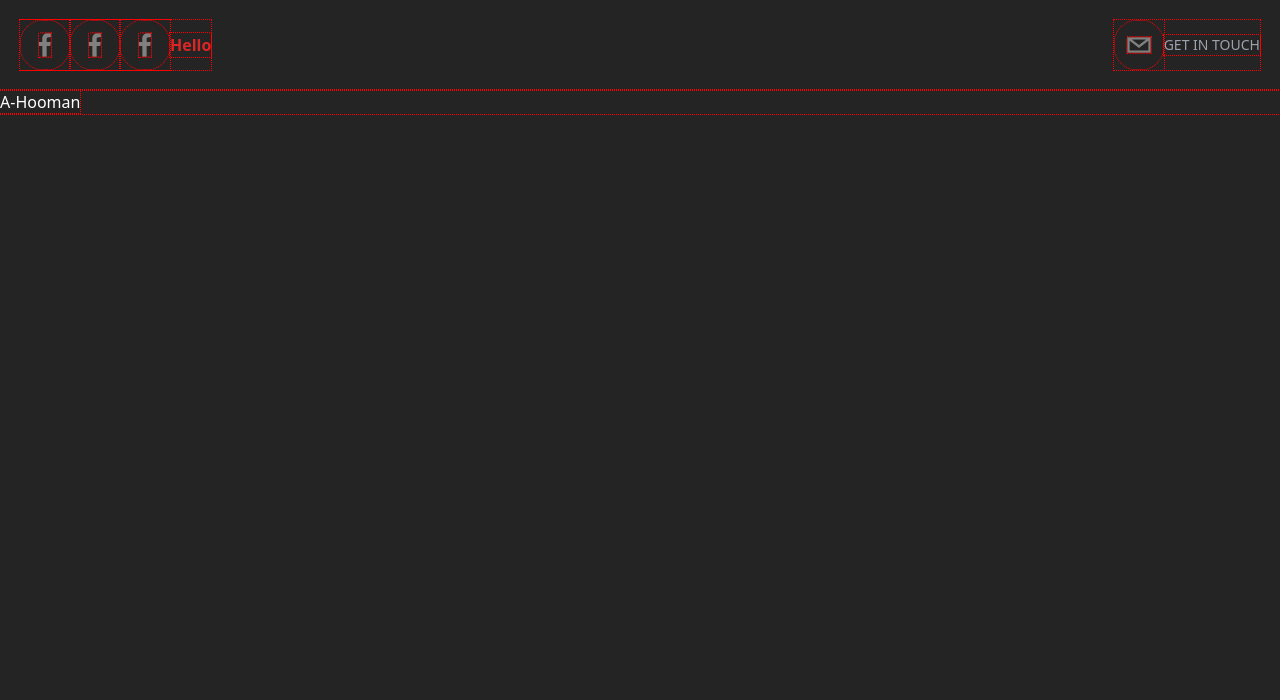
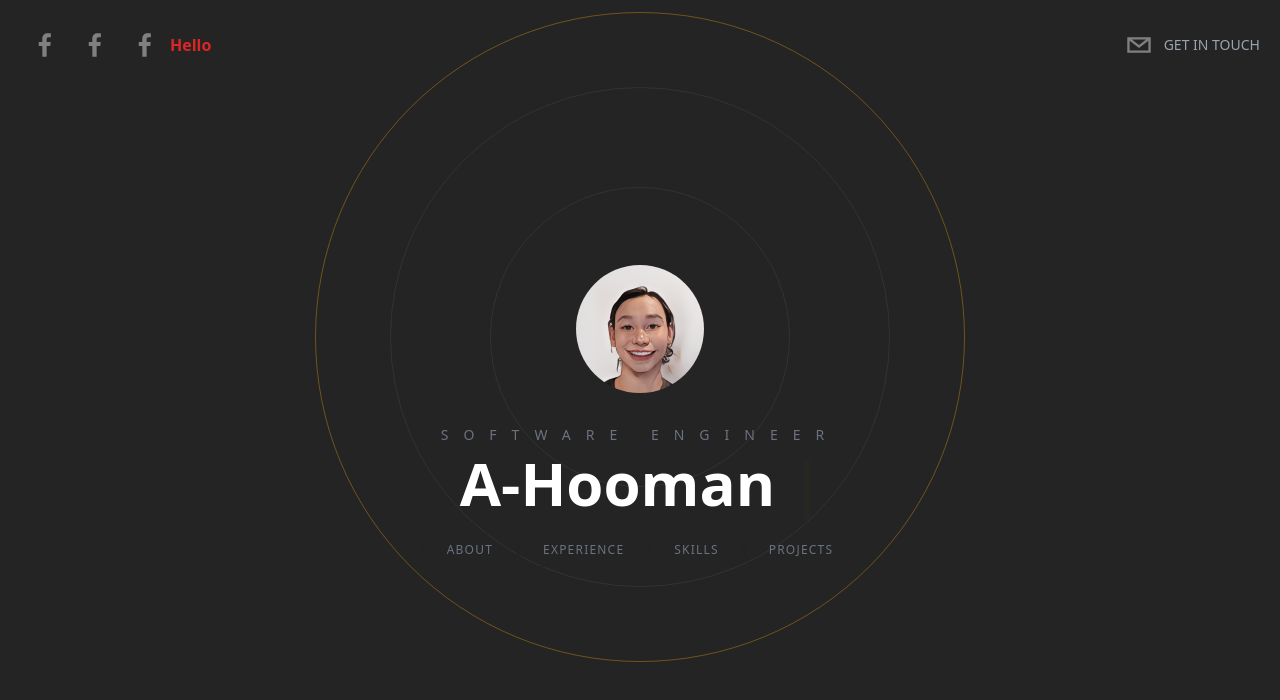
Before and after one commit to agsjorda/argie-portfolio, a Next.js app: page / in a window 1280 px wide. Shown: the top 700 px of the page. Built offline with nearby package versions, Linux system fonts and the light colour scheme.

Commit message:
added hero section

```diff
--- /dev/null
+++ b/components/BackgroundCircles.tsx
@@ -0,0 +1,29 @@
+import React from "react";
+import { motion } from "framer-motion";
+
+type Props = {};
+
+const BackgroundCircles = (props: Props) => {
+	return (
+		<motion.div
+			initial={{ opacity: 0 }}
+			animate={{
+				scale: [1, 2, 2, 3, 1],
+				opacity: [0.1, 0.2, 0.4, 0.8, 0.1, 1.0],
+				rotate: [120, 0],
+				borderRadius: ["20%", "30%", "50%", "80%", "20%"],
+			}}
+			transition={{ duration: 2.5 }}
+			className="relative flex justify-center items-center"
+		>
+			<div className="absolute border border-[#333333] rounded-full h-[200px] w-[200px] mt-52 animate-ping" />
+			<div className="absolute border border-[#333333] rounded-full h-[300px] w-[300px] mt-52 " />
+			<div className="absolute border border-[#333333] rounded-full h-[500px] w-[500px] mt-52 " />
+			<div className="absolute border border-[#f7ab0a] rounded-full h-[650px] w-[650px] opacity-20 mt-52 animate-pulse " />
+			<div className="absolute border border-[#333333] rounded-full h-[800px] w-[800px] mt-52 animate-ping" />
+			<div />
+		</motion.div>
+	);
+};
+
+export default BackgroundCircles;
--- a/components/Hero.tsx
+++ b/components/Hero.tsx
@@ -1,5 +1,10 @@
 import React from "react";
 import { useTypewriter, Cursor } from "react-simple-typewriter";
+import { images } from "../constants";
+import Image from "next/image";
+
+import BackgroundCircles from "./BackgroundCircles";
+import Link from "next/link";
 
 type Props = {};
 
@@ -14,11 +19,41 @@
 		delaySpeed: 2000,
 	});
 	return (
-		<div>
-			<h1>
-				<span>{text}</span>
-				<Cursor cursorColor="#f7ab0a" />
-			</h1>
+		<div className="h-screen flex flex-col space-y-8 items-center justify-center text-center overflow-hidden">
+			<BackgroundCircles />
+			<Image
+				className="relative rounded-full h-32 w-32 mx-auto object-cover"
+				src={images.profile2}
+				alt="Picture of the author"
+				// width={500} automatically provided
+				// height={500} automatically provided
+				// blurDataURL="data:..." automatically provided
+				// placeholder="blur" // Optional blur-up while loading
+			/>
+			<div className="z-20">
+				<h2 className="text-sm uppercase text-gray-500 pb-2 tracking-[15px]">
+					Software Engineer
+				</h2>
+
+				<h1 className="text-5xl lg:text-6xl font-semibold px-10">
+					<span className="mr-3">{text}</span>
+					<Cursor cursorColor="#f7ab0a" />
+				</h1>
+				<div className="pt-5">
+					<Link href="#about">
+						<button className="heroButton">About</button>
+					</Link>
+					<Link href="#experience">
+						<button className="heroButton">Experience</button>
+					</Link>
+					<Link href="#skills">
+						<button className="heroButton">Skills</button>
+					</Link>
+					<Link href="#projects">
+						<button className="heroButton">Projects</button>
+					</Link>
+				</div>
+			</div>
 		</div>
 	);
 };
--- /dev/null
+++ b/constants/images.js
@@ -0,0 +1,4 @@
+import profile from "../public/assets/profile.png";
+import profile2 from "../public/assets/profile2.png";
+
+export default { profile, profile2 };
--- /dev/null
+++ b/constants/index.js
@@ -0,0 +1 @@
+export { default as images } from "./images";
--- a/pages/index.tsx
+++ b/pages/index.tsx
@@ -8,14 +8,14 @@
 
 export default function Home() {
 	return (
-		<div className="bg-[rgb(36,36,36)] text-white h-screen">
+		<div className="bg-[rgb(36,36,36)] text-white h-screen snap-y snap-mandatory overflow-scroll z-0">
 			<Head>
 				<title>Arthur&apos;s Portfolio</title>
 			</Head>
 
 			{/* Header */}
 			<Header />
-			<section id="hero">
+			<section id="hero" className="snap-center">
 				<Hero />
 			</section>
 			{/* Hero */}
--- a/styles/globals.css
+++ b/styles/globals.css
@@ -2,6 +2,8 @@
 @tailwind components;
 @tailwind utilities;
 
-*{
-  outline: 1px dotted red ;
+@layer components {
+  .heroButton {
+    @apply px-6 py-2 border border-[#242424] rounded-full uppercase text-xs tracking-widest text-gray-500 transition-all hover:border-[#f7ab0a]/40 hover:text-[#f7ab0a]/40
+  }
 }
```
Also changed, not shown: public/assets/profile.png (added), public/assets/profile2.png (added).
